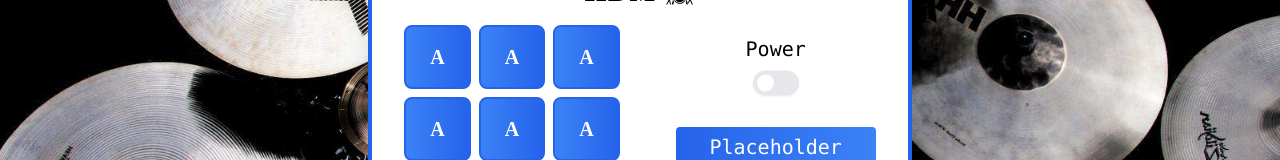
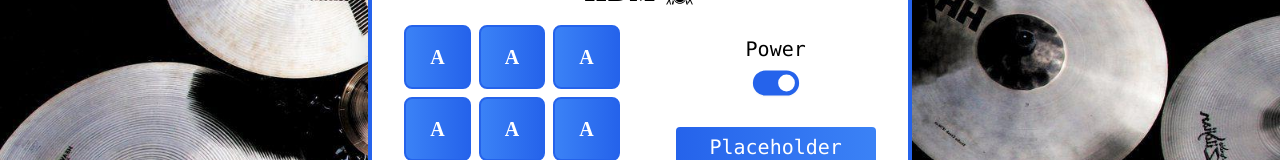
Before and after one commit to harmonify/drum-machine, a React (Create React App) app: page / in a window 1280 px wide. Shown: the part 289-449 px from the top of the page. Built offline with nearby package versions, Linux system fonts and the light colour scheme.

Commit message:
finished PowerButton and its state

```diff
--- a/src/components/PowerButton.jsx
+++ b/src/components/PowerButton.jsx
@@ -1,11 +1,14 @@
-import { useState } from 'react'
 import { Switch } from '@headlessui/react'
+import { clearDisplay, togglePower, updateDisplay } from '../actions';
+import { useGlobalState } from '../hooks/useGlobalState';
 
 export function PowerButton() {
-  const [enabled, setEnabled] = useState(false);
+  const [state, dispatch] = useGlobalState();
 
   function handleChange() {
-    setEnabled(! enabled);
+    dispatch(togglePower());
+    dispatch(updateDisplay('Power: ' + (!state.power ? 'ON' : 'OFF')));
+    setTimeout(() => dispatch(clearDisplay()), 1000);
   }
 
   return (
@@ -13,15 +16,15 @@ export function PowerButton() {
       <div className="flex flex-col space-y-2 justify-center items-center">
         <Switch.Label className="font-mono font-medium text-xl">Power</Switch.Label>
         <Switch
-          checked={enabled}
+          checked={state.power}
           onChange={handleChange}
           className={`${
-            enabled ? 'bg-blue-600' : 'bg-gray-200'
+            state.power ? 'bg-blue-600' : 'bg-gray-200'
           } relative inline-flex shadow-sm items-center scale-105 transform h-6 rounded-full w-11 transition-colors focus:outline-none focus:ring-2 focus:ring-offset-2 focus:ring-indigo-500`}
         >
           <span
             className={`${
-              enabled ? 'translate-x-6' : 'translate-x-1'
+              state.power ? 'translate-x-6' : 'translate-x-1'
             } inline-block w-4 h-4 transform bg-white rounded-full transition-transform`}
           />
         </Switch>
```
